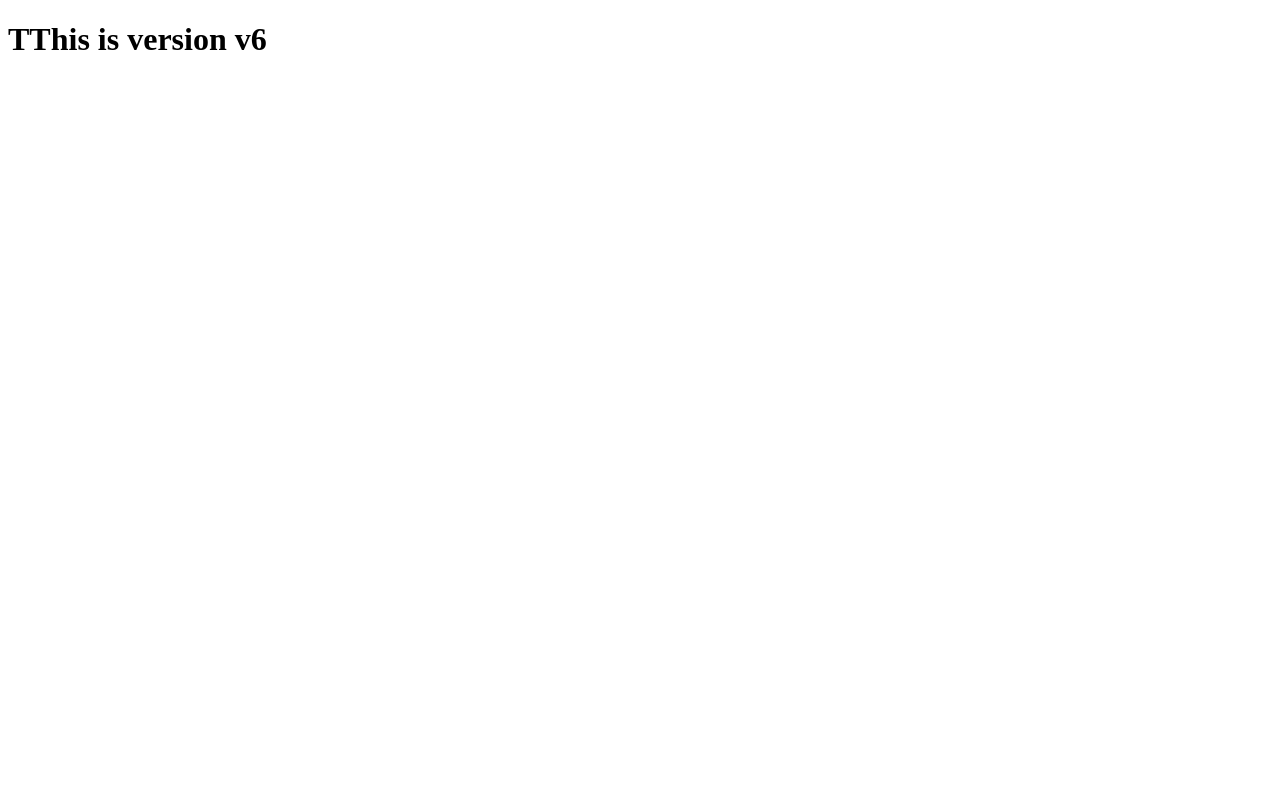
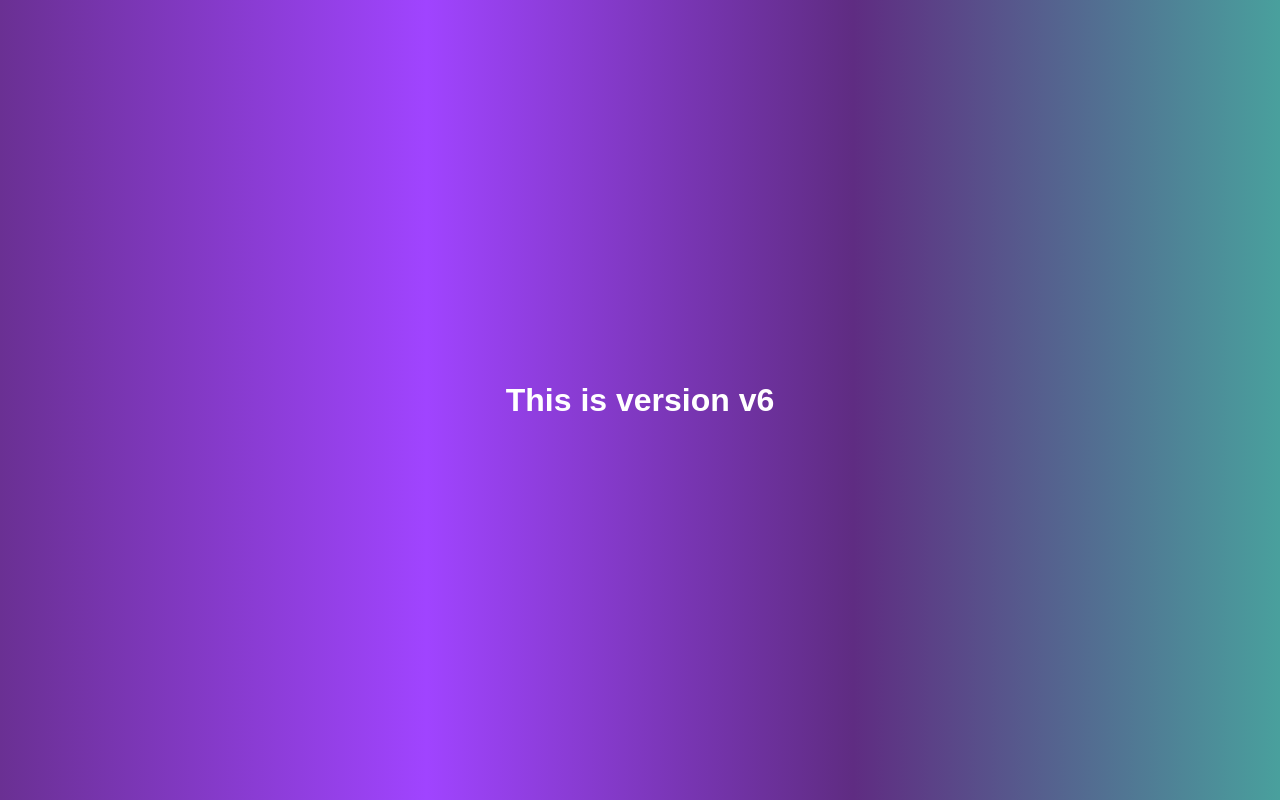
Before and after one commit to garimaa28/Myrepo, a plain HTML site: page index.html in a window 1280 px wide. Drawn offline with Linux system fonts and the light colour scheme.

Commit message:
Added design for website

```diff
--- a/index.html
+++ b/index.html
@@ -3,9 +3,10 @@
 <head>
     <meta charset="UTF-8">
     <meta name="viewport" content="width=device-width, initial-scale=1.0">
+    <link rel="stylesheet" href="style.css">
     <title>Document</title>
 </head>
 <body>
-    <h1>TThis is version v6</h1>
+    <h1>This is version v6</h1>
 </body>
 </html>
--- /dev/null
+++ b/style.css
@@ -0,0 +1,28 @@
+/* styles.css */
+body {
+    /* Set a gradient background from purple to teal */
+    background: linear-gradient(to right, #6a3093, #a044ff, #5f2c82, #49a09d);
+    font-family: Arial, sans-serif;
+    /* Sets a clean, modern font for the body text */
+    color: white;
+    /* Sets the text color to white for better contrast */
+    margin: 0;
+    /* Removes default margin */
+    padding: 0;
+    /* Removes default padding */
+    display: flex;
+    /* Enables flexbox layout */
+    justify-content: center;
+    /* Centers content horizontally */
+    align-items: center;
+    /* Centers content vertically */
+    height: 100vh;
+    /* Makes the body take the full height of the viewport */
+}
+
+h1 {
+    font-size: 2em;
+    /* Sets the size of the header text */
+    text-align: center;
+    /* Centers the header text */
+}
```
